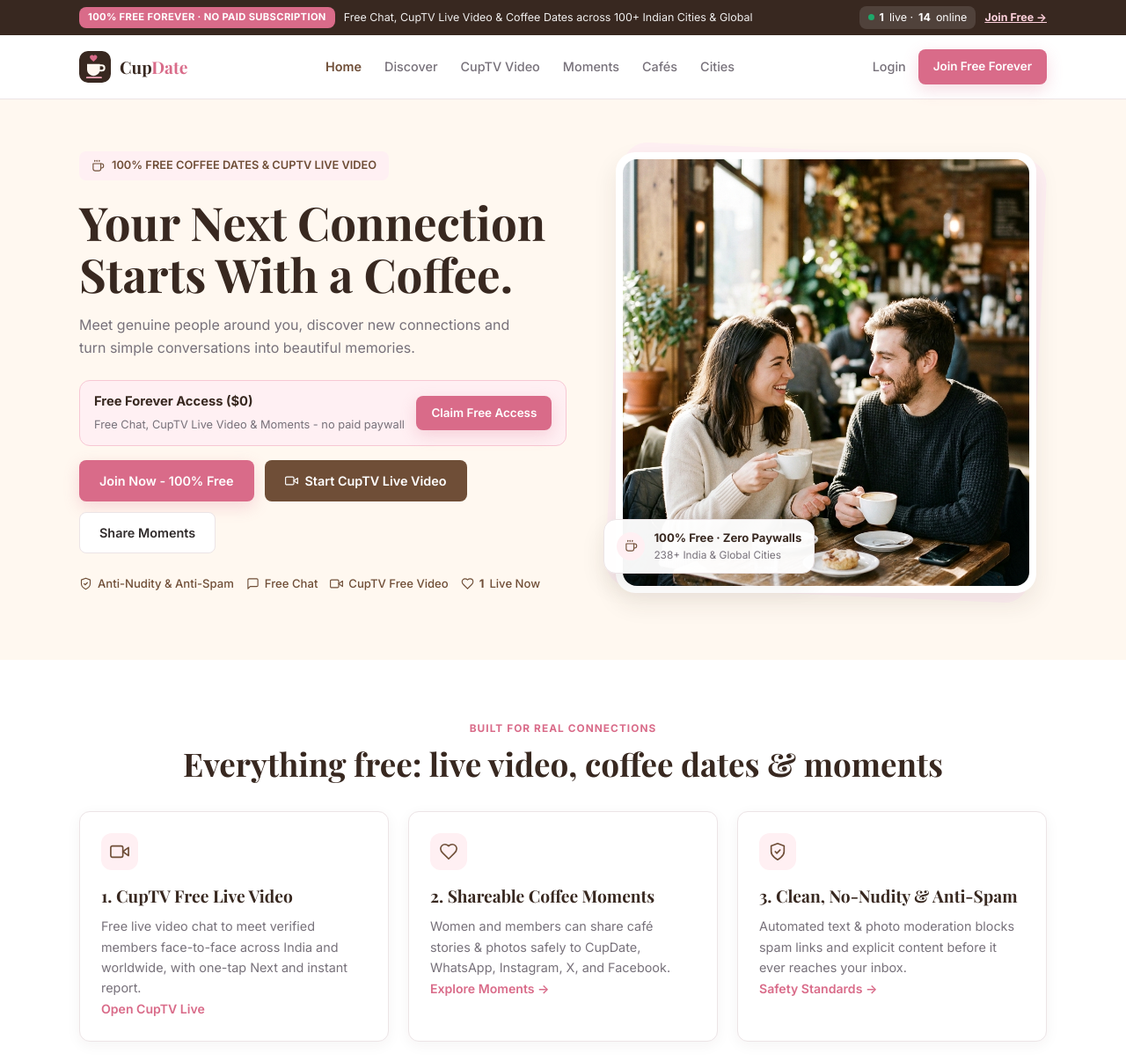
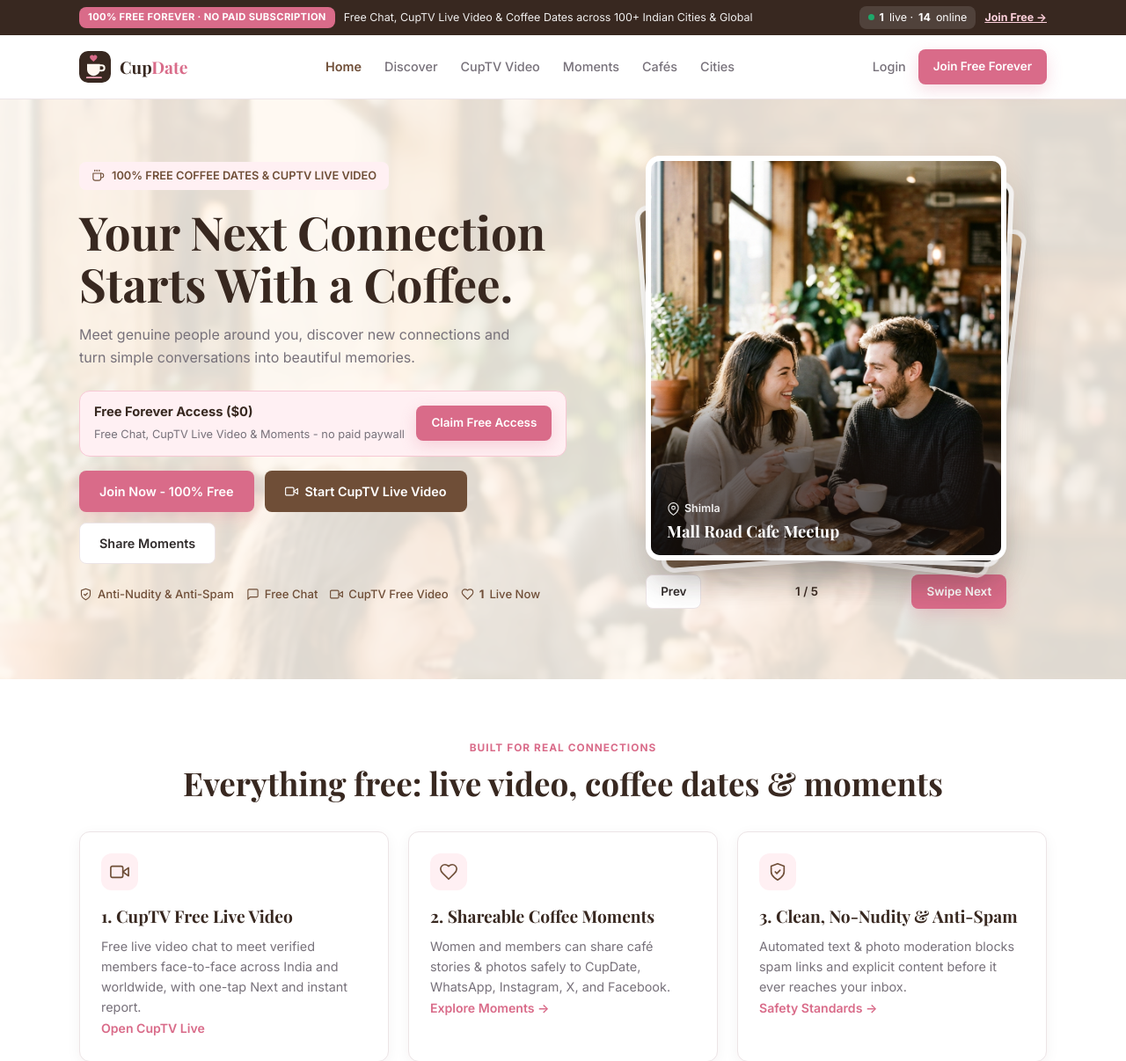
Before and after one commit to Sahilweb837/github-cupdate, a Laravel app: page / in a window 1280 px wide. Shown: the top 1206 px of the page at 88% size. Run offline with Laravel 12, Linux system fonts and the light colour scheme; data comes from the database, SQL or seed files in the repository; data that the repository does not hold is empty; style sheets or scripts are compiled from the project's sources; some web fonts are replaced.

Commit message:
Add GSAP Tinder-style couple photo deck and hero background slider on homepage

```diff
--- a/package.json
+++ b/package.json
@@ -9,5 +9,8 @@
     "devDependencies": {
         "laravel-vite-plugin": "^3.1",
         "vite": "^8.0.0"
+    },
+    "dependencies": {
+        "gsap": "^3.15.1"
     }
 }
--- a/resources/css/app.css
+++ b/resources/css/app.css
@@ -156,13 +156,157 @@ button, input, select, textarea { font: inherit; }
 .btn-outline { background: var(--white); color: var(--ink); border-color: var(--border); }
 .btn-outline:hover { border-color: var(--pink); }
 
-/* Hero */
+/* Hero & Multi-Couple Background + Tinder GSAP Stack */
 .hero-section {
+    position: relative;
+    overflow: hidden;
     background: var(--cream);
-    padding: 48px 0 64px;
+    padding: 52px 0 68px;
+}
+.hero-bg-slider {
+    position: absolute;
+    inset: 0;
+    z-index: 0;
+    pointer-events: none;
+}
+.hero-bg-slide {
+    position: absolute;
+    inset: 0;
+    opacity: 0;
+}
+.hero-bg-slide.is-active {
+    opacity: 1;
+}
+.hero-bg-slide img {
+    width: 100%;
+    height: 100%;
+    object-fit: cover;
+    object-position: center 25%;
+}
+.hero-bg-overlay {
+    position: absolute;
+    inset: 0;
+    background: rgba(255, 248, 240, 0.87);
+    backdrop-filter: blur(2px);
+}
+.hero-grid {
+    position: relative;
+    z-index: 2;
+    display: grid;
+    grid-template-columns: 1.05fr 0.95fr;
+    gap: 44px;
+    align-items: center;
 }
 
-.hero-grid { display: grid; grid-template-columns: 1.05fr 0.95fr; gap: 44px; align-items: center; }
+.tinder-stage {
+    position: relative;
+    max-width: 410px;
+    margin: 0 auto;
+    user-select: none;
+}
+.tinder-deck-cards {
+    position: relative;
+    height: 460px;
+    touch-action: pan-y;
+}
+.tinder-card {
+    position: absolute;
+    inset: 0;
+    border-radius: 16px;
+    background: var(--white);
+    border: 6px solid var(--white);
+    box-shadow: 0 18px 36px rgba(56, 40, 32, 0.14);
+    overflow: hidden;
+    cursor: grab;
+    will-change: transform, opacity;
+}
+.tinder-card:active {
+    cursor: grabbing;
+}
+.tinder-card img {
+    width: 100%;
+    height: 100%;
+    object-fit: cover;
+    object-position: center 20%;
+    pointer-events: none;
+}
+.tinder-card-scrim {
+    position: absolute;
+    inset: auto 0 0 0;
+    height: 44%;
+    background: rgba(28, 18, 14, 0.65);
+    mask-image: linear-gradient(to top, black 55%, transparent 100%);
+    -webkit-mask-image: linear-gradient(to top, black 55%, transparent 100%);
+    pointer-events: none;
+}
+.tinder-card-caption {
+    position: absolute;
+    left: 18px;
+    right: 18px;
+    bottom: 16px;
+    color: var(--white);
+    display: flex;
+    flex-direction: column;
+    gap: 4px;
+    z-index: 2;
+    pointer-events: none;
+}
+.tinder-card-city {
+    display: inline-flex;
+    align-items: center;
+    gap: 5px;
+    font-size: 0.78rem;
+    font-weight: 600;
+    opacity: 0.92;
+}
+.tinder-card-title {
+    font-family: var(--font-serif);
+    font-size: 1.15rem;
+    line-height: 1.25;
+}
+.tinder-card-stamp {
+    position: absolute;
+    top: 22px;
+    padding: 6px 14px;
+    border-radius: 6px;
+    font-size: 0.85rem;
+    font-weight: 800;
+    letter-spacing: 0.08em;
+    opacity: 0;
+    pointer-events: none;
+    z-index: 3;
+}
+.tinder-stamp-like {
+    left: 18px;
+    border: 2px solid #22C55E;
+    color: #22C55E;
+    background: rgba(255, 255, 255, 0.92);
+    transform: rotate(-8deg);
+}
+.tinder-stamp-pass {
+    right: 18px;
+    border: 2px solid var(--pink-dark);
+    color: var(--pink-dark);
+    background: rgba(255, 255, 255, 0.92);
+    transform: rotate(8deg);
+}
+.tinder-controls {
+    margin-top: 16px;
+    display: flex;
+    align-items: center;
+    justify-content: space-between;
+    gap: 12px;
+}
+.tinder-counter {
+    font-size: 0.84rem;
+    font-weight: 600;
+    color: var(--coffee-dark);
+}
+@media (max-width: 640px) {
+    .tinder-deck-cards {
+        height: 380px;
+    }
+}
 
 .eyebrow-pill {
     display: inline-flex;
--- a/resources/js/app.js
+++ b/resources/js/app.js
@@ -1,5 +1,219 @@
+import { gsap } from 'gsap';
+
 document.addEventListener('DOMContentLoaded', () => {
     const csrf = document.querySelector('meta[name="csrf-token"]')?.content || '';
+
+    // 0. GSAP Hero Tinder Couple Card Stack + Background Multi-Couple Slider
+    const tinderDeck = document.querySelector('[data-tinder-deck]');
+    const bgSlider = document.querySelector('[data-hero-bg-slider]');
+    const prefersReducedMotion = window.matchMedia?.('(prefers-reduced-motion: reduce)').matches;
+
+    if (tinderDeck) {
+        const cardContainer = tinderDeck.querySelector('.tinder-deck-cards');
+        const cards = Array.from(tinderDeck.querySelectorAll('[data-tinder-card]'));
+        const bgSlides = bgSlider ? Array.from(bgSlider.querySelectorAll('[data-bg-index]')) : [];
+        const counterEl = tinderDeck.querySelector('[data-deck-current]');
+        const prevBtn = tinderDeck.querySelector('[data-deck-prev]');
+        const nextBtn = tinderDeck.querySelector('[data-deck-next]');
+
+        let order = cards.map((_, i) => i);
+        let isAnimating = false;
+        let autoTimer = null;
+
+        if (!prefersReducedMotion) {
+            gsap.from('.hero-copy > *', {
+                y: 12,
+                opacity: 0,
+                duration: 0.45,
+                stagger: 0.06,
+                ease: 'power2.out',
+                clearProps: 'transform,opacity',
+            });
+        }
+
+        const syncBgSlide = (activeIdx) => {
+            if (!bgSlides.length) return;
+            bgSlides.forEach((slide, i) => {
+                const isTarget = i === activeIdx;
+                slide.classList.toggle('is-active', isTarget);
+                if (prefersReducedMotion) {
+                    slide.style.opacity = isTarget ? '1' : '0';
+                    return;
+                }
+                const img = slide.querySelector('img');
+                gsap.to(slide, {
+                    opacity: isTarget ? 1 : 0,
+                    duration: 0.85,
+                    ease: 'power2.inOut',
+                });
+                if (isTarget && img) {
+                    gsap.fromTo(
+                        img,
+                        { scale: 1.05 },
+                        { scale: 1, duration: 5.2, ease: 'power1.out', overwrite: 'auto' }
+                    );
+                }
+            });
+            if (counterEl) {
+                counterEl.textContent = String(activeIdx + 1);
+            }
+        };
+
+        const layoutDeck = (immediate = false) => {
+            const total = order.length;
+            order.forEach((cardIdx, stackPos) => {
+                const el = cards[cardIdx];
+                if (!el) return;
+                const depth = Math.min(stackPos, 3);
+                const xOffset = stackPos === 0 ? 0 : (stackPos % 2 === 1 ? 10 * depth : -8 * depth);
+                const yOffset = depth * 11;
+                const scale = 1 - depth * 0.045;
+                const rot = stackPos === 0 ? 0 : (stackPos % 2 === 1 ? 2.2 * depth : -2.2 * depth);
+                const opacity = stackPos > 3 ? 0 : 1 - depth * 0.1;
+
+                el.style.zIndex = String(total - stackPos);
+                el.style.pointerEvents = stackPos === 0 ? 'auto' : 'none';
+
+                const likeStamp = el.querySelector('.tinder-stamp-like');
+                const passStamp = el.querySelector('.tinder-stamp-pass');
+                if (likeStamp) likeStamp.style.opacity = '0';
+                if (passStamp) passStamp.style.opacity = '0';
+
+                if (immediate || prefersReducedMotion) {
+                    gsap.set(el, { x: xOffset, y: yOffset, scale, rotation: rot, opacity });
+                } else {
+                    gsap.to(el, {
+                        x: xOffset,
+                        y: yOffset,
+                        scale,
+                        rotation: rot,
+                        opacity,
+                        duration: 0.42,
+                        ease: 'power3.out',
+                        overwrite: 'auto',
+                    });
+                }
+            });
+            syncBgSlide(order[0]);
+        };
+
+        const cycleCard = (direction = 1) => {
+            if (isAnimating || order.length < 2) return;
+            isAnimating = true;
+            const topCard = cards[order[0]];
+
+            const onThrown = () => {
+                if (direction > 0) {
+                    order.push(order.shift());
+                } else {
+                    order.unshift(order.pop());
+                }
+                layoutDeck(false);
+                isAnimating = false;
+            };
+
+            if (prefersReducedMotion) {
+                onThrown();
+                return;
+            }
+
+            const targetX = direction > 0 ? 340 : -340;
+            const targetRot = direction > 0 ? 15 : -15;
+            const activeStamp = topCard.querySelector(direction > 0 ? '.tinder-stamp-like' : '.tinder-stamp-pass');
+            if (activeStamp) activeStamp.style.opacity = '1';
+
+            gsap.to(topCard, {
+                x: targetX,
+                y: 16,
+                rotation: targetRot,
+                opacity: 0,
+                duration: 0.36,
+                ease: 'power2.in',
+                onComplete: () => {
+                    gsap.set(topCard, { x: 0, y: 28, rotation: 0, scale: 0.88, opacity: 0 });
+                    onThrown();
+                },
+            });
+        };
+
+        const startAuto = () => {
+            clearInterval(autoTimer);
+            autoTimer = setInterval(() => cycleCard(1), 4600);
+        };
+
+        const stopAuto = () => clearInterval(autoTimer);
+
+        // Pointer drag swipe like Tinder
+        let dragging = false;
+        let startX = 0;
+        let currentDx = 0;
+        let activeTop = null;
+
+        cardContainer?.addEventListener('pointerdown', (e) => {
+            if (isAnimating) return;
+            const top = cards[order[0]];
+            if (!top || e.target.closest('button')) return;
+            dragging = true;
+            activeTop = top;
+            startX = e.clientX;
+            currentDx = 0;
+            stopAuto();
+            top.setPointerCapture?.(e.pointerId);
+        });
+
+        cardContainer?.addEventListener('pointermove', (e) => {
+            if (!dragging || !activeTop) return;
+            currentDx = e.clientX - startX;
+            const rot = Math.max(-14, Math.min(14, currentDx * 0.06));
+            gsap.set(activeTop, { x: currentDx, rotation: rot });
+
+            const likeStamp = activeTop.querySelector('.tinder-stamp-like');
+            const passStamp = activeTop.querySelector('.tinder-stamp-pass');
+            const ratio = Math.min(1, Math.abs(currentDx) / 90);
+            if (likeStamp) likeStamp.style.opacity = currentDx > 12 ? String(ratio) : '0';
+            if (passStamp) passStamp.style.opacity = currentDx < -12 ? String(ratio) : '0';
+        });
+
+        const endDrag = () => {
+            if (!dragging || !activeTop) return;
+            const dx = currentDx;
+            const card = activeTop;
+            dragging = false;
+            activeTop = null;
+            currentDx = 0;
+
+            if (Math.abs(dx) >= 85) {
+                cycleCard(dx > 0 ? 1 : -1);
+            } else {
+                const likeStamp = card.querySelector('.tinder-stamp-like');
+                const passStamp = card.querySelector('.tinder-stamp-pass');
+                if (likeStamp) likeStamp.style.opacity = '0';
+                if (passStamp) passStamp.style.opacity = '0';
+                gsap.to(card, { x: 0, rotation: 0, duration: 0.35, ease: 'power3.out' });
+            }
+            startAuto();
+        };
+
+        cardContainer?.addEventListener('pointerup', endDrag);
+        cardContainer?.addEventListener('pointercancel', endDrag);
+
+        nextBtn?.addEventListener('click', () => {
+            stopAuto();
+            cycleCard(1);
+            startAuto();
+        });
+        prevBtn?.addEventListener('click', () => {
+            stopAuto();
+            cycleCard(-1);
+            startAuto();
+        });
+
+        tinderDeck.addEventListener('mouseenter', stopAuto);
+        tinderDeck.addEventListener('mouseleave', startAuto);
+
+        layoutDeck(true);
+        startAuto();
+    }
 
     // 1. Fast navigation progress indicator
     const progressBar = document.getElementById('cupPageProgress');
--- a/resources/views/pages/home.blade.php
+++ b/resources/views/pages/home.blade.php
@@ -4,6 +4,7 @@
 
 @push('preload')
 <link rel="preload" as="image" href="{{ asset('images/hero-coffee-couple.jpg') }}" fetchpriority="high">
+<link rel="preload" as="image" href="{{ asset('images/couple-cafe-1.jpg') }}">
 @endpush
 
 @push('head')
@@ -28,7 +29,50 @@
 @endpush
 
 @section('content')
+@php
+    $heroSlides = [
+        [
+            'image' => asset('images/hero-coffee-couple.jpg'),
+            'alt' => 'Couple talking over coffee inside a sunlit local cafe',
+            'city' => 'Shimla',
+            'caption' => 'Mall Road Cafe Meetup',
+        ],
+        [
+            'image' => asset('images/couple-cafe-1.jpg'),
+            'alt' => 'Indian couple smiling over cappuccinos beside a mountain cafe window',
+            'city' => 'Dharamshala',
+            'caption' => 'Morning Cappuccino in the Hills',
+        ],
+        [
+            'image' => asset('images/cafe-blue-bottle.jpg'),
+            'alt' => 'Warm sunlit neighborhood coffee shop table set for two',
+            'city' => 'New Delhi',
+            'caption' => 'Connaught Place Espresso Date',
+        ],
+        [
+            'image' => asset('images/member-sofia.jpg'),
+            'alt' => 'Woman smiling during a relaxed afternoon coffee meetup',
+            'city' => 'Bengaluru',
+            'caption' => 'Indiranagar Roastery',
+        ],
+        [
+            'image' => asset('images/member-diego.jpg'),
+            'alt' => 'Young man outdoors enjoying daytime coffee conversation',
+            'city' => 'Chandigarh',
+            'caption' => 'Sector 17 Courtyard Coffee',
+        ],
+    ];
+@endphp
 <section class="hero-section">
+    <div class="hero-bg-slider" data-hero-bg-slider aria-hidden="true">
+        @foreach ($heroSlides as $idx => $slide)
+            <div class="hero-bg-slide {{ $idx === 0 ? 'is-active' : '' }}" data-bg-index="{{ $idx }}">
+                <img src="{{ $slide['image'] }}" alt="" loading="{{ $idx === 0 ? 'eager' : 'lazy' }}" decoding="async">
+            </div>
+        @endforeach
+        <div class="hero-bg-overlay"></div>
+    </div>
+
     <div class="container hero-grid">
         <div class="hero-copy">
             <div class="eyebrow-pill">
@@ -70,15 +114,26 @@
         </div>
 
         <div class="hero-visual">
-            <div class="hero-shape-blush" aria-hidden="true"></div>
-            <div class="hero-photo-frame">
-                <img src="{{ asset('images/hero-coffee-couple.jpg') }}" alt="Two people enjoying coffee together in a warm modern cafe" class="hero-photo" fetchpriority="high" decoding="async">
-                <div class="floating-badge badge-bottom-left">
-                    <span class="badge-coffee-dot"><x-icon name="coffee" class="cup-icon-xs" /></span>
-                    <div>
-                        <div class="badge-title">100% Free · Zero Paywalls</div>
-                        <div class="badge-sub">{{ $totalSeoCities }}+ India &amp; Global Cities</div>
-                    </div>
+            <div class="tinder-stage" data-tinder-deck>
+                <div class="tinder-deck-cards" aria-live="polite">
+                    @foreach ($heroSlides as $idx => $slide)
+                        <article class="tinder-card" data-tinder-card data-slide-index="{{ $idx }}">
+                            <img src="{{ $slide['image'] }}" alt="{{ $slide['alt'] }}" loading="{{ $idx < 2 ? 'eager' : 'lazy' }}" decoding="async" draggable="false">
+                            <div class="tinder-card-scrim"></div>
+                            <div class="tinder-card-stamp tinder-stamp-like" aria-hidden="true">COFFEE</div>
+                            <div class="tinder-card-stamp tinder-stamp-pass" aria-hidden="true">NEXT</div>
+                            <div class="tinder-card-caption">
+                                <span class="tinder-card-city"><x-icon name="map-pin" class="cup-icon-xs" /> {{ $slide['city'] }}</span>
+                                <strong class="tinder-card-title">{{ $slide['caption'] }}</strong>
+                            </div>
+                        </article>
+                    @endforeach
+                </div>
+
+                <div class="tinder-controls" aria-label="Photo deck controls">
+                    <button type="button" class="btn btn-outline btn-sm tinder-nav-btn" data-deck-prev aria-label="Previous couple photo">Prev</button>
+                    <span class="tinder-counter"><span data-deck-current>1</span> / {{ count($heroSlides) }}</span>
+                    <button type="button" class="btn btn-pink btn-sm tinder-nav-btn" data-deck-next aria-label="Next couple photo">Swipe Next</button>
                 </div>
             </div>
         </div>
```
Also changed, not shown: tests/Feature/LiveAndSeoFeaturesTest.php (+7 -0 lines), package-lock.json, public/images/couple-cafe-1.jpg (added), 5 other files.
